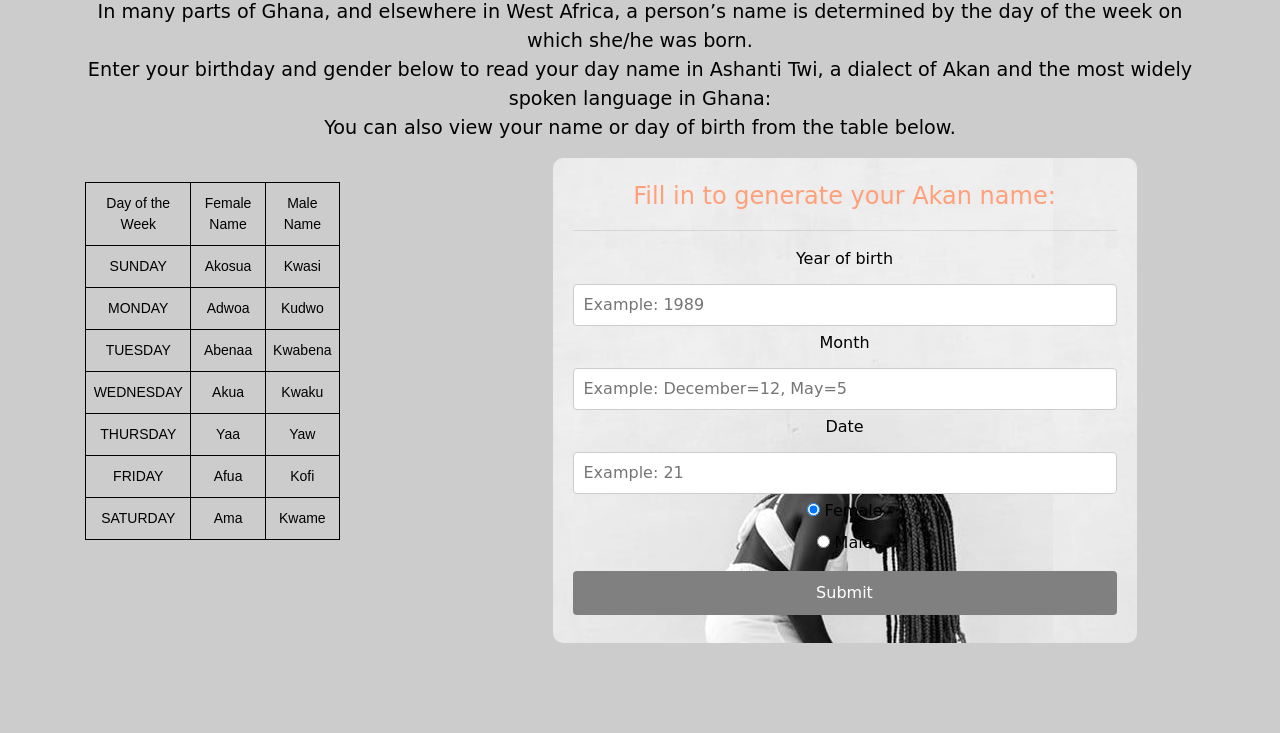
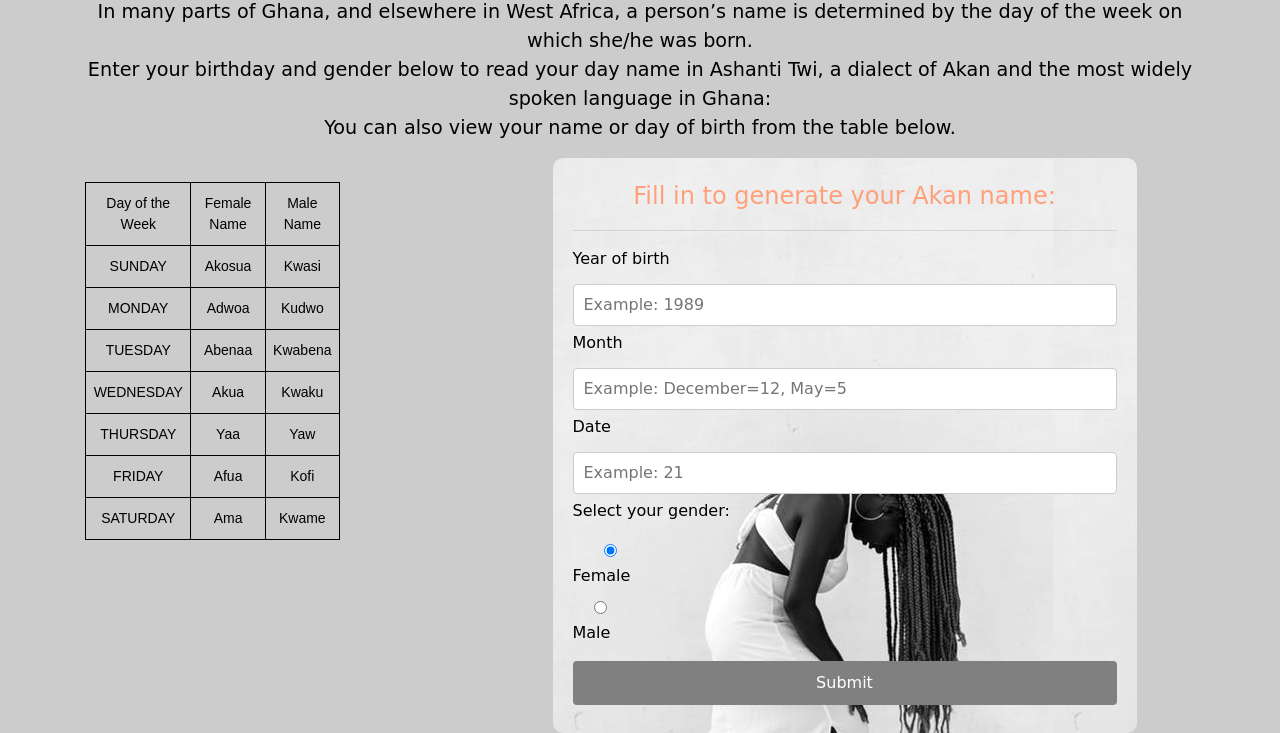
Before and after one commit to KarenNgala/Akan-names, a plain HTML site: page index.html in a window 1280 px wide. Shown: the part 102-835 px from the top of the page. Before the commit the page ends 800 px from the top, so only its background shows below. Drawn offline with nearby package versions, Linux system fonts and the light colour scheme.

Commit message:
Added p tag as gender label, and code to refresh form after submission

```diff
--- a/css/style.css
+++ b/css/style.css
@@ -63,6 +63,7 @@ body {
 }
 
 form {
+    text-align: left;
     border-radius: 10px;
     background: url(../images/greyscale.jpeg);
     padding: 20px;
@@ -76,7 +77,7 @@ legend {
 }
 
 input[type=number],
-select {
+[type="radio"] {
     width: 100%;
     padding: 8px 10px;
     margin: 5px 0;
--- a/index.html
+++ b/index.html
@@ -85,6 +85,7 @@
                         <label for="date ">Date</label>
                         <input type="number" id="date" name="date" min="1" max="31" required placeholder="Example: 21 ">
 
+                        <p>Select your gender: <br></p>
                         <div class="radio">
                             <label>
                               <input type="radio" name="gender" value="Female" checked>
@@ -95,7 +96,7 @@
                             <label>
                               <input type="radio" name="gender" value="Male">
                               Male
-                            </label>
+                        </label>
                         </div>
 
                         <input type="submit" value="Submit">
--- a/js/script.js
+++ b/js/script.js
@@ -20,5 +20,7 @@ $(document).ready(function() {
         var g = $("input:radio[name=gender]:checked").val();
         var result = akan(y, m, d, g);
         alert("Your akan name is: " + result);
+        //refresh page
+        document.getElementById("form").reset();
     });
 });
```
